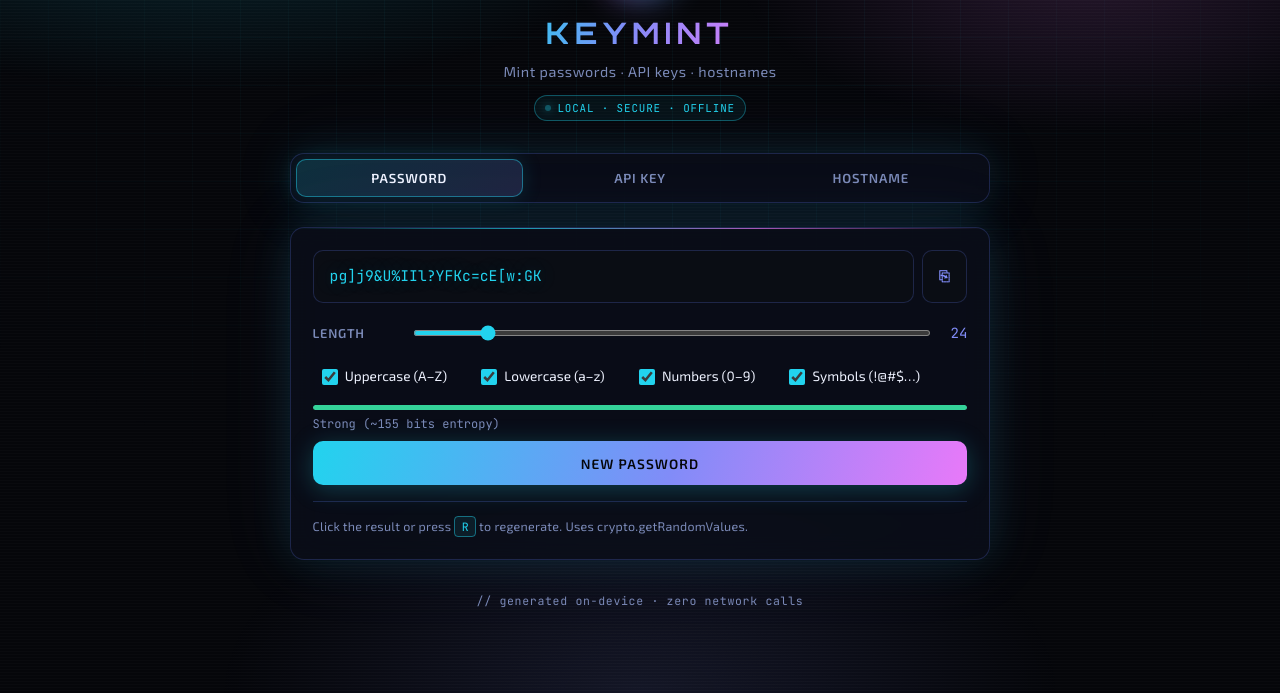
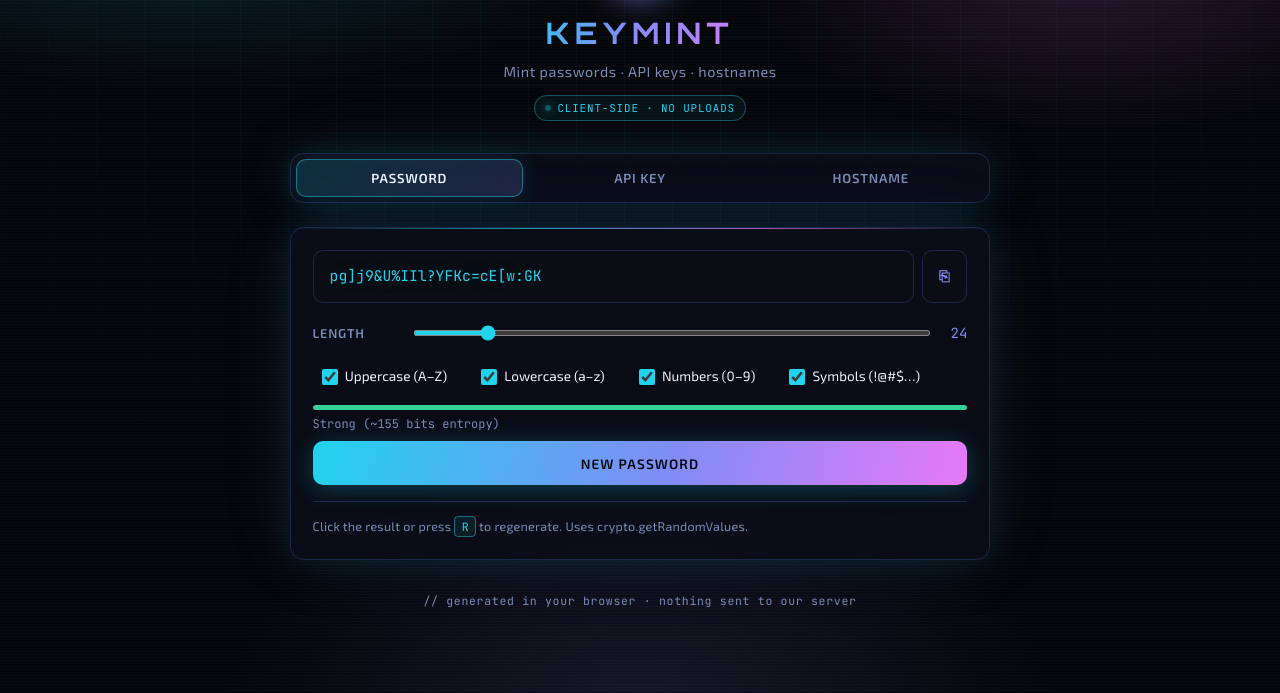
Before and after one commit to kaljapoiss/keymint, a plain HTML site: page index.html in a window 1280 px wide. Shown: the part 107-800 px from the top of the page. Drawn offline with Linux system fonts and the light colour scheme.

Commit message:
added to online

```diff
--- a/index.html
+++ b/index.html
@@ -492,7 +492,7 @@
         <div class="brand-text">
           <h1>Keymint</h1>
           <p class="tagline">Mint passwords · API keys · hostnames</p>
-          <span class="status-pill">Local · Secure · Offline</span>
+          <span class="status-pill">Client-side · No uploads</span>
         </div>
       </div>
     </header>
@@ -590,7 +590,7 @@
       </div>
     </section>
 
-    <footer>// generated on-device · zero network calls</footer>
+    <footer>// generated in your browser · nothing sent to our server</footer>
   </div>
 
   <script src="words.js"></script>
```
